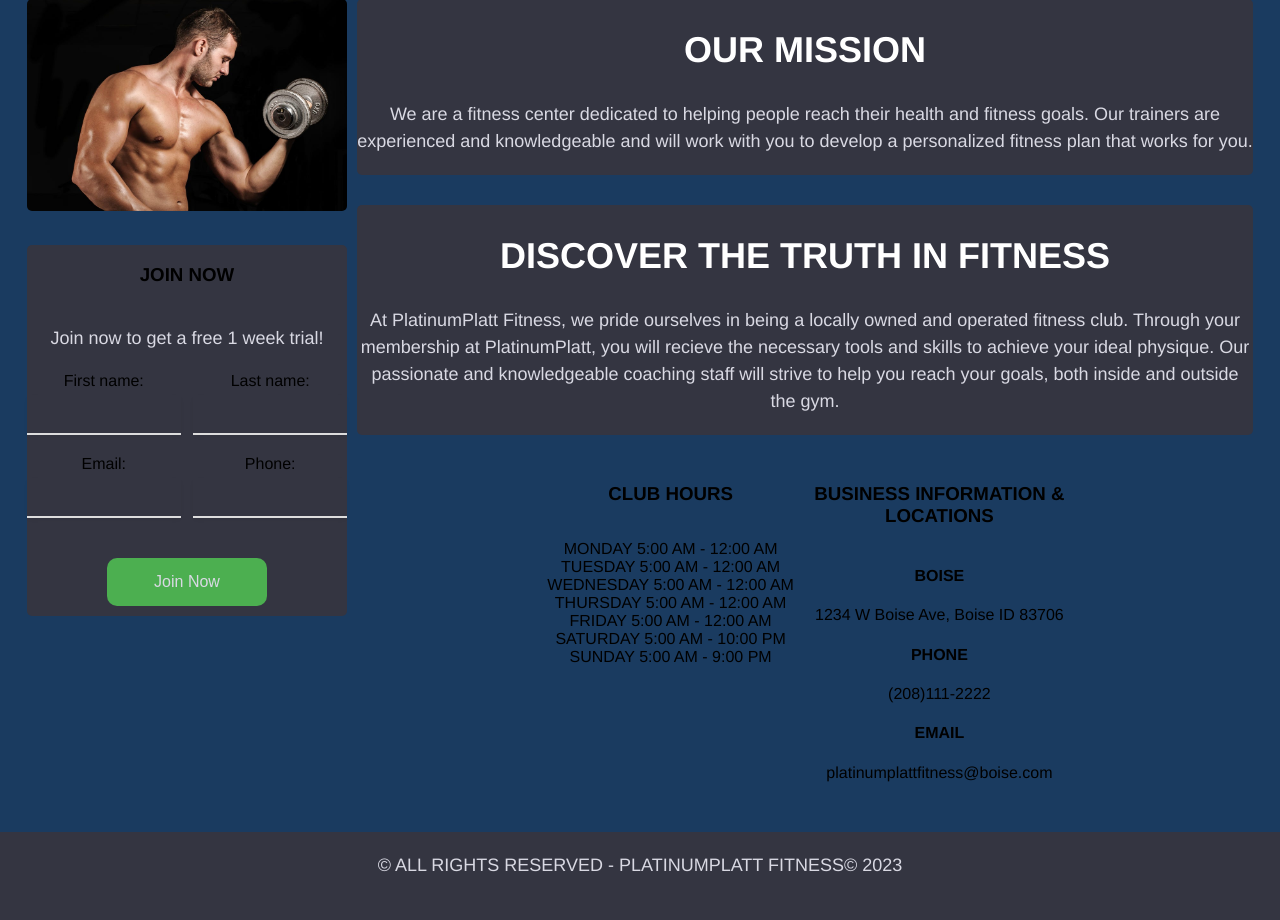
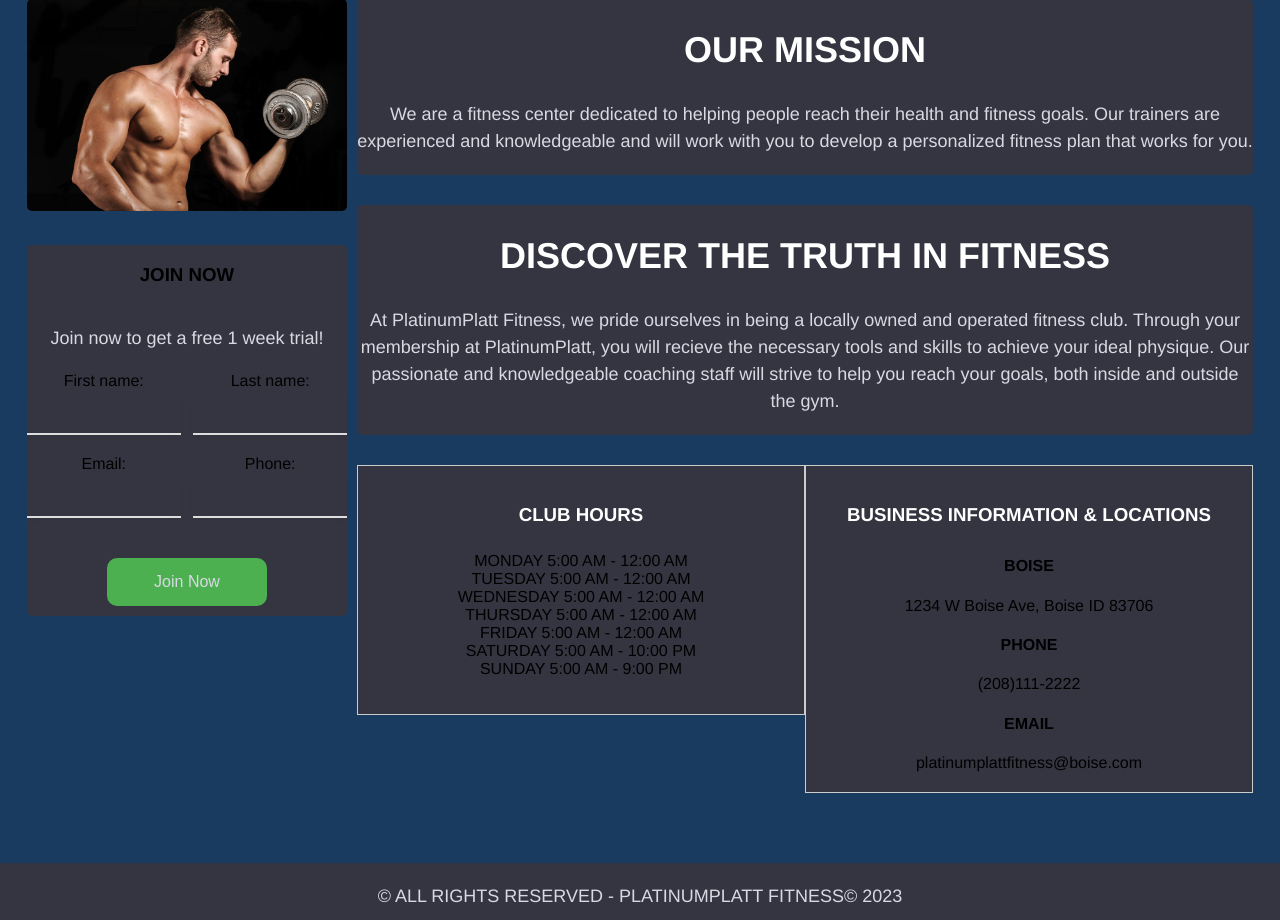
Before and after one commit to austinplatt/CS401-FitnessWebsite, a PHP site: page /about.php in a window 1280 px wide. Shown: the part 330-1250 px from the top of the page. Before the commit the page ends 1202 px from the top, so only its background shows below. Run offline with PHP 8.4, Linux system fonts and the light colour scheme.

Commit message:
Update Files

```diff
--- a/style.css
+++ b/style.css
@@ -303,16 +303,6 @@ input[type="submit"] {
     margin-bottom: 10px;
 }
 
-
-
-
-
-
-
-
-
-
-
 /* Responsive styles */
 
 @media (max-width: 768px) {
@@ -331,20 +321,29 @@ input[type="submit"] {
     }
 }
 
-.club-info{
+.club-info {
     display: flex;
     flex-direction: column;
+    width: 50%;
+    padding: 20px;
+    background-color: rgb(52, 53, 65);
+    border: 1px solid #ccc;
+    box-sizing: border-box;
+    margin-bottom: 20px;
+  }
 
-    width: 30%;
+  .club-info h3 {
+    color: #fff;
+    margin-bottom: 10px;
+  }
 
-}
-
-.club-info-Container{
+  .club-info-Container {
     display: flex;
     flex-direction: row;
     align-items: flex-start;
-    justify-content: center;
+    justify-content: space-between;
     flex-wrap: wrap;
     width: 100%;
     margin-bottom: 50px;
-}
+    box-sizing: border-box;
+  }
```
